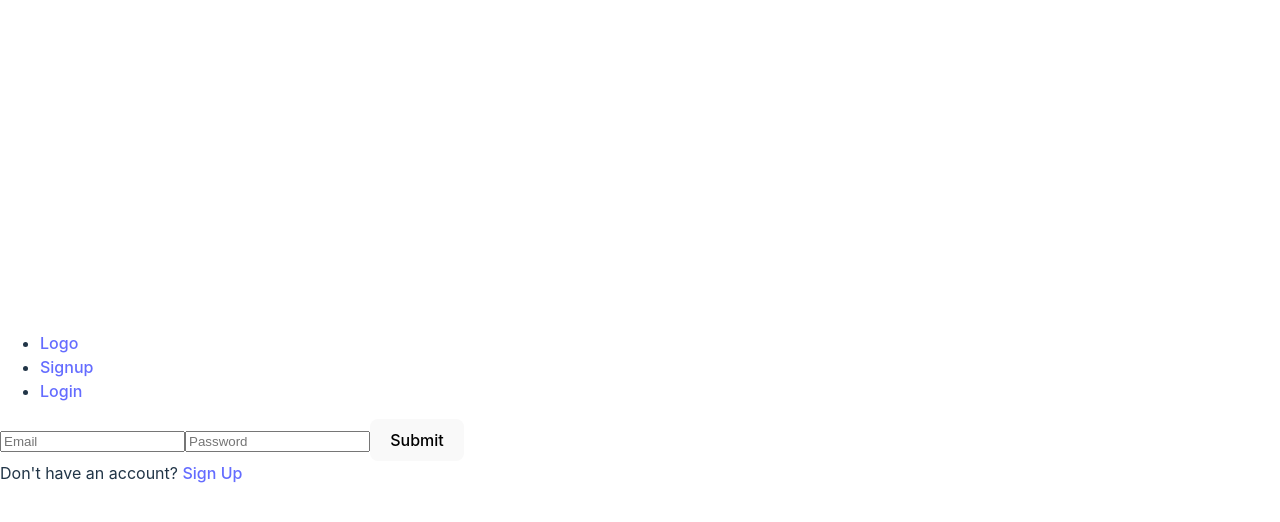
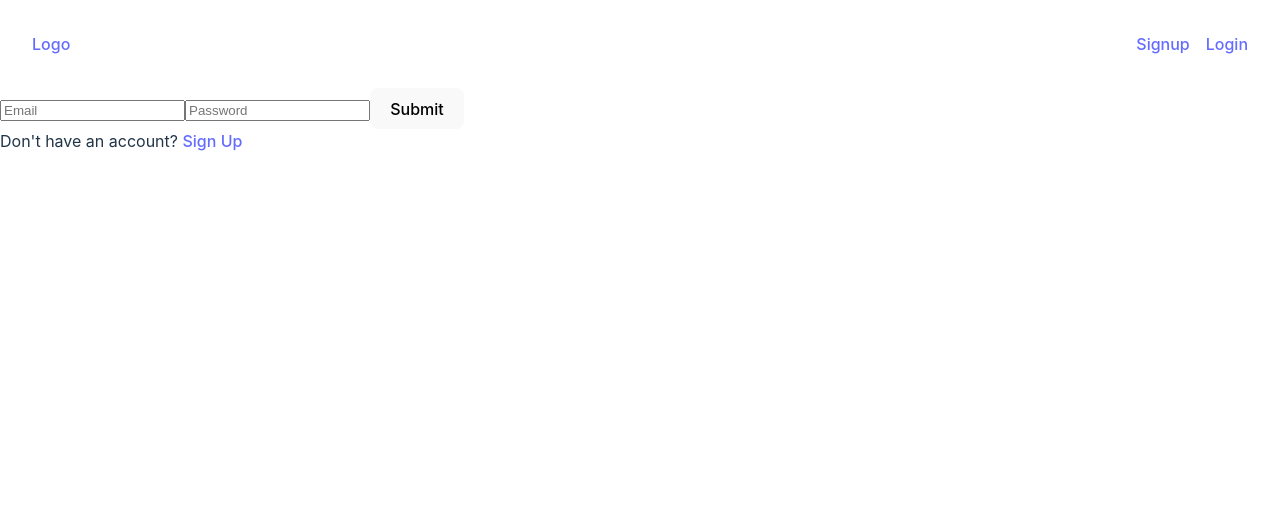
Before and after one commit to armandopbringas/fake-store-app, a React (Vite) app: page /login in a window 1280 px wide. Shown: the top 522 px of the page. Built offline with nearby package versions, Linux system fonts and the light colour scheme.

Commit message:
finish login and sign in flow

```diff
--- /dev/null
+++ b/src/components/Nav/Nav.jsx
@@ -0,0 +1,17 @@
+import { Link } from 'react-router-dom'
+
+const Nav = () => {
+  return (
+    <nav style={{ padding: '2rem', display: 'flex', justifyContent: 'space-between'}}>
+      <div>
+        <Link to="/">Logo</Link>
+      </div>
+      <div style={{ display: 'flex', gap: '1rem' }}>
+        <Link to="/signup">Signup</Link>
+        <Link to="/login">Login</Link>
+      </div>
+  </nav>
+  );
+}
+
+export default Nav;
--- /dev/null
+++ b/src/components/NavLoged/NavLoged.jsx
@@ -0,0 +1,20 @@
+import { Link, useNavigate } from 'react-router-dom';
+
+const NavLoged = ({ setToken }) => {
+  let navigate = useNavigate();
+
+  const handleLogout = () => {
+    sessionStorage.removeItem('token');
+    setToken(false);
+    navigate("/");
+  };
+
+  return (
+    <nav style={{ padding: '2rem', display: 'flex', justifyContent: 'space-between' }}>
+      <Link to="/home">Logo</Link>
+      <button onClick={handleLogout}>Logout</button>
+    </nav>
+  );
+}
+
+export default NavLoged;
--- a/src/index.css
+++ b/src/index.css
@@ -24,11 +24,7 @@ a:hover {
 }
 
 body {
-  margin: 0;
-  display: flex;
-  place-items: center;
-  min-width: 320px;
-  min-height: 100vh;
+  margin: 0 auto;
 }
 
 h1 {
--- a/src/pages/SignUp.jsx
+++ b/src/pages/SignUp.jsx
@@ -1,7 +1,10 @@
 import React, { useState } from 'react';
+import { useNavigate} from 'react-router-dom';
 import { supabase } from '../../client';
 
 const SignUp = () => {
+  let navigate = useNavigate();
+
   const [formData, setFormData] = useState({
     fullname: '',
     email: '',
@@ -29,9 +32,9 @@ const SignUp = () => {
         }
       )
       console.log('Check your email for verification link')
-      return <Navigate to="/home" />;
+      navigate('/login');
     } catch (error) {
-      console.log(error)
+      console.log(error);
     }
   };
 
--- a/src/router/Router.jsx
+++ b/src/router/Router.jsx
@@ -1,14 +1,11 @@
 import React, { useState, useEffect } from 'react';
-import {
-  BrowserRouter,
-  Route,
-  Routes,
-  Link,
-} from 'react-router-dom';
+import { BrowserRouter, Route, Routes } from 'react-router-dom';
 import Landing from '../pages/Landing';
 import SignUp from '../pages/SignUp';
 import LogIn from '../pages/LogIn';
 import Home from '../pages/Home';
+import NavLoged from '../components/NavLoged/NavLoged';
+import Nav from '../components/Nav/Nav';
 
 const AppRouter = () => {
   const [token, setToken] = useState(false);
@@ -20,41 +17,12 @@ const AppRouter = () => {
     }
   }, []);
 
-  const handleLogout = () => {
-    // Limpiar el token del estado y del sessionStorage
-    setToken(false);
-    sessionStorage.removeItem('token');
-  };
-
   return (
     <BrowserRouter>
-      <nav>
-        <ul>
-          <li>
-            <Link to="/">Logo</Link>
-          </li>
-          {token && (
-            <>
-              <li>
-                <Link to="/home">Home</Link>
-              </li>
-              <li>
-                <button onClick={handleLogout}>Logout</button>
-              </li>
-            </>
-          )}
-          {!token && (
-            <>
-              <li>
-                <Link to="/signup">Signup</Link>
-              </li>
-              <li>
-                <Link to="/login">Login</Link>
-              </li>
-            </>
-          )}
-        </ul>
-      </nav>
+      <div>
+        {token && (<NavLoged setToken={setToken} />)}
+        {!token && (<Nav />)}
+      </div>
       <Routes>
         <Route path="/" element={<Landing />} />
         <Route path="/signup" element={<SignUp />} />
@@ -62,9 +30,7 @@ const AppRouter = () => {
           path="/login"
           element={<LogIn setToken={setToken} />}
         />
-        {token && (
-          <Route path="/home" element={<Home token={token} />} />
-        )}
+        {token && (<Route path="/home" element={<Home token={token} />} />)}
       </Routes>
     </BrowserRouter>
   );
```
Also changed, not shown: src/pages/LogIn.jsx (+3 -5 lines).
